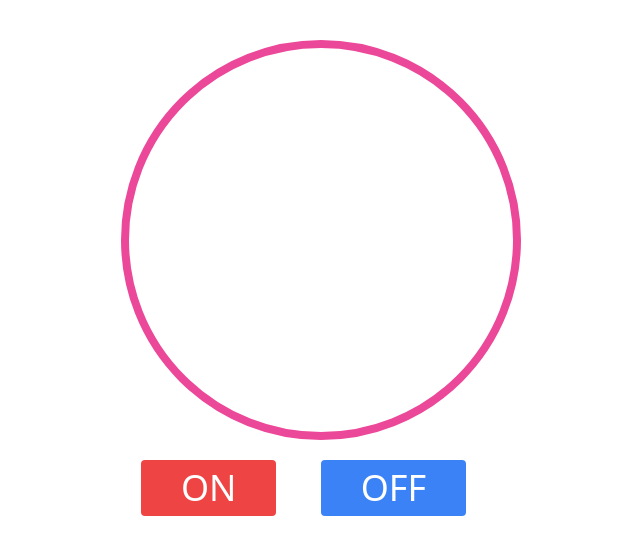
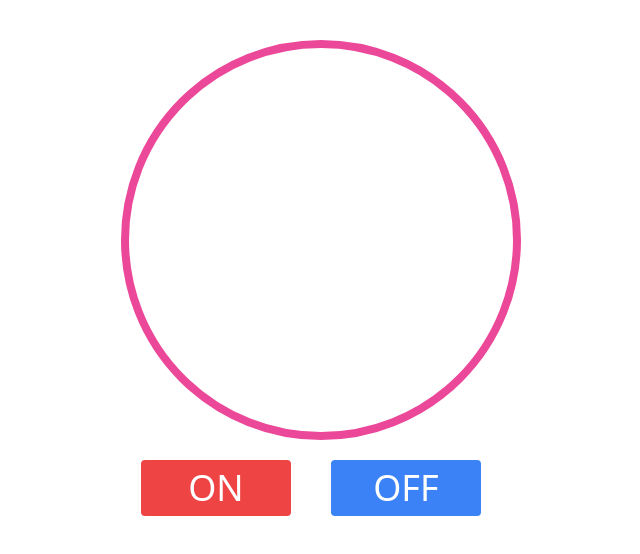
Before and after one commit to moohaan21/light, a plain HTML site: page index.html in a window 1280 px wide. Shown: the whole page, without its empty margins (319-959 px from the left). Drawn offline with nearby package versions, Linux system fonts and the light colour scheme.

Commit message:
hi welcome

```diff
--- a/index.html
+++ b/index.html
@@ -10,11 +10,15 @@
 <body>
 
     <div class="flex justify-center mt-10">
-<div>
+<div  >
 
-    <div id="light" class="w-[400px] h-[400px] border-8  border-pink-500 rounded-full "></div>
-    <button id="btnOn" class="bg-red-500 px-10 py-2 text-4xl text-white rounded m-5"> ON </button>
-    <button id="btnOf" class="bg-blue-500 px-10 py-2 text-4xl text-white rounded m-5"> OFF </button>
+    <div id="light" class=" sm:w-[400px] sm:h-[400px] w-[300px] h-[300px] border-8  border-pink-500 rounded-full sm:ml-0 ml-4 "></div>
+    <div class=" sm:flex sm:flex-row flex-cols sm:ml-0  ml-6 sm:mt-0 mt-10" >
+        <div>
+        <button id="btnOn" class="bg-red-500 px-10 py-2 text-4xl text-white rounded m-5 sm:w-[150px] w-[250px]"> ON </button>
+        </div>
+        <button id="btnOf" class="bg-blue-500 px-10 py-2 text-4xl text-white rounded m-5 sm:w-[150px] w-[250px]"> OFF </button>
+    </div>
 </div>
 
     </div>
```
